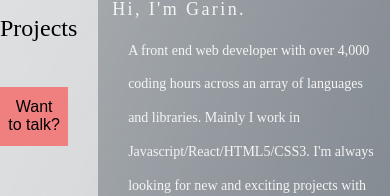
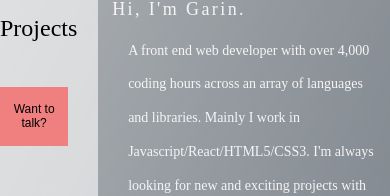
Before and after one commit to GarinMcCullick/personalWebsite, a React (Create React App) app in the folder website/: page / in a window 390 px wide. Shown: the part 381-577 px from the top of the page. Built offline with nearby package versions, Linux system fonts and the light colour scheme.

Commit message:
mobile changes

```diff
--- a/website/src/App.css
+++ b/website/src/App.css
@@ -459,6 +459,10 @@ blockquote, q {
     height:45%;
   }
 
+  .call-to-actionBtn {
+    font-size: 12px;
+  }
+
   .right-side{
     height:95%;
   }
```
